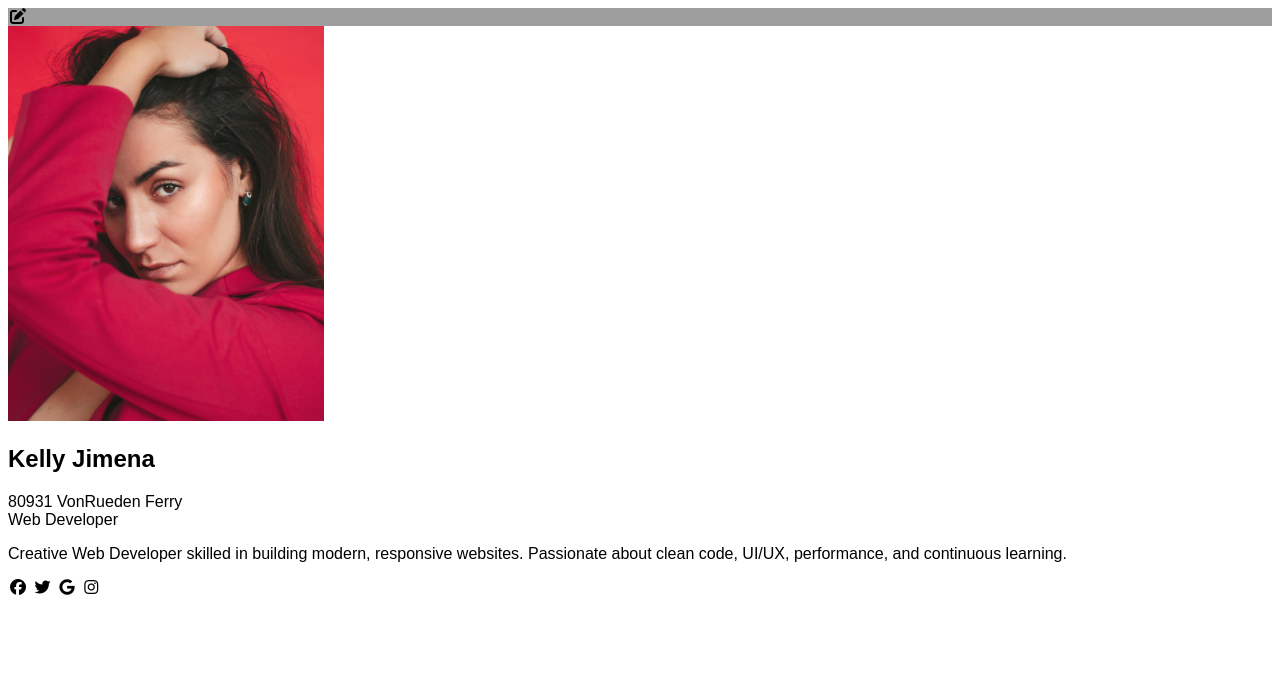
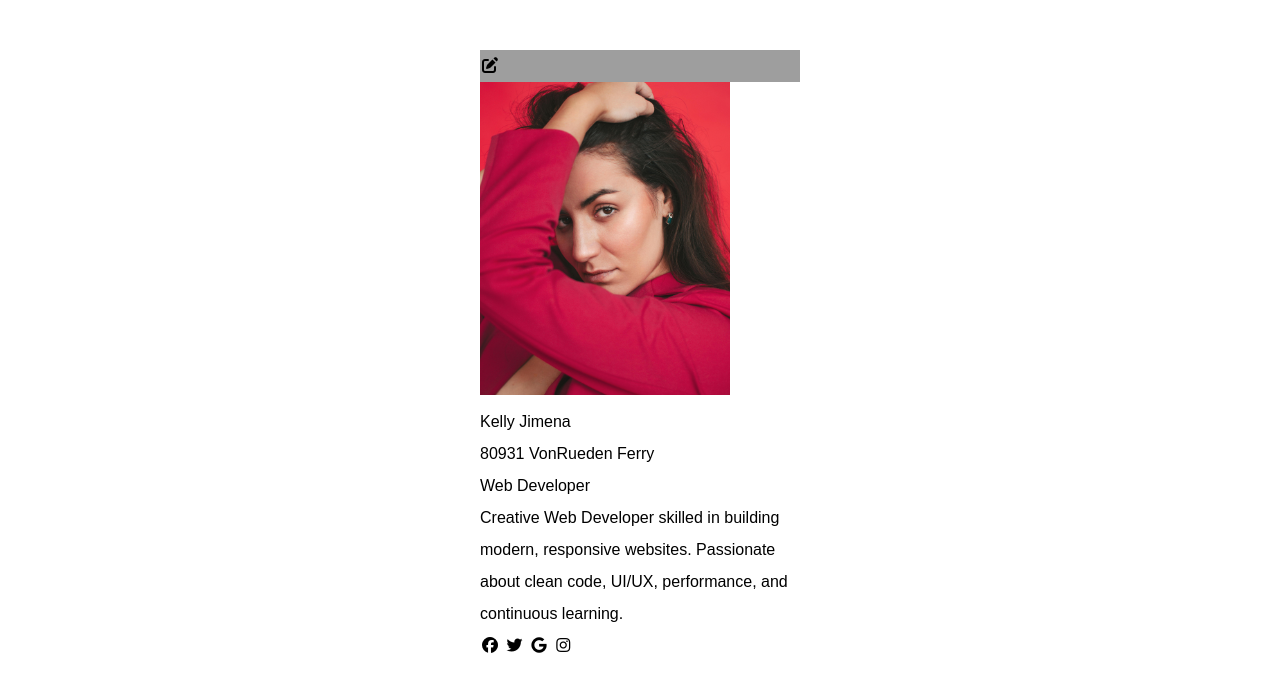
Before and after one commit to VSClarity/CSS-PracticeWork, a plain HTML site: page index.html in a window 1280 px wide. Drawn offline with Linux system fonts and the light colour scheme; grey boxes are pictures that could not be loaded.

Commit message:
Add reset.css,change folder (css) location

```diff
--- /dev/null
+++ b/assets/css/reset.css
@@ -0,0 +1,48 @@
+/* http://meyerweb.com/eric/tools/css/reset/
+   v2.0 | 20110126
+   License: none (public domain)
+*/
+
+html, body, div, span, applet, object, iframe,
+h1, h2, h3, h4, h5, h6, p, blockquote, pre,
+a, abbr, acronym, address, big, cite, code,
+del, dfn, em, img, ins, kbd, q, s, samp,
+small, strike, strong, sub, sup, tt, var,
+b, u, i, center,
+dl, dt, dd, ol, ul, li,
+fieldset, form, label, legend,
+table, caption, tbody, tfoot, thead, tr, th, td,
+article, aside, canvas, details, embed,
+figure, figcaption, footer, header, hgroup,
+menu, nav, output, ruby, section, summary,
+time, mark, audio, video {
+	margin: 0;
+	padding: 0;
+	border: 0;
+	font-size: 100%;
+	font: inherit;
+	vertical-align: baseline;
+}
+/* HTML5 display-role reset for older browsers */
+article, aside, details, figcaption, figure,
+footer, header, hgroup, menu, nav, section {
+	display: block;
+}
+body {
+	line-height: 1;
+}
+ol, ul {
+	list-style: none;
+}
+blockquote, q {
+	quotes: none;
+}
+blockquote:before, blockquote:after,
+q:before, q:after {
+	content: '';
+	content: none;
+}
+table {
+	border-collapse: collapse;
+	border-spacing: 0;
+}
--- a/css/style.css
+++ b/assets/css/style.css
@@ -4,18 +4,21 @@
 
 body {
     font-family: sans-serif;
+    line-height: 2;
 }
 
 .background {
-    background-image: url(./../assets/images/Background.jpg) ;
+    background-image: url(./../images/Background.jpg) ;
 }
 
 img {
-    width: 25%;
+    width: 250px;
 }
 
 .user-card {
-
+    width: 25%;
+    margin: 50px auto;
+    box-shadow: 0px `px 0px red;
 }
 
 a {
--- a/index.html
+++ b/index.html
@@ -4,6 +4,7 @@
     <meta charset="UTF-8" />
     <meta name="viewport" content="width=device-width, initial-scale=1.0" />
     <title>UserCard</title>
+    <link rel="stylesheet" href="./assets/css/reset.css" />
     <link
       rel="stylesheet"
       href="https://cdnjs.cloudflare.com/ajax/libs/font-awesome/7.0.0/css/all.min.css"
@@ -11,7 +12,7 @@
       crossorigin="anonymous"
       referrerpolicy="no-referrer"
     />
-    <link rel="stylesheet" href="./css/style.css" />
+    <link rel="stylesheet" href="./assets/css/style.css" />
   </head>
   <body>
     <article class="user-card">
```
